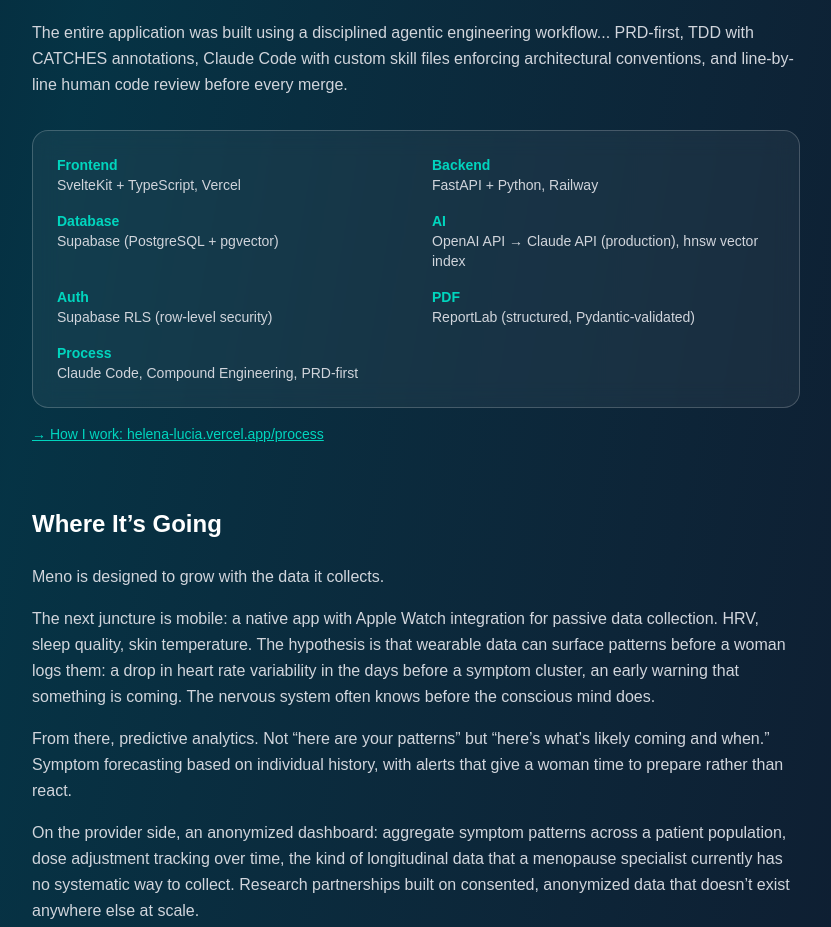
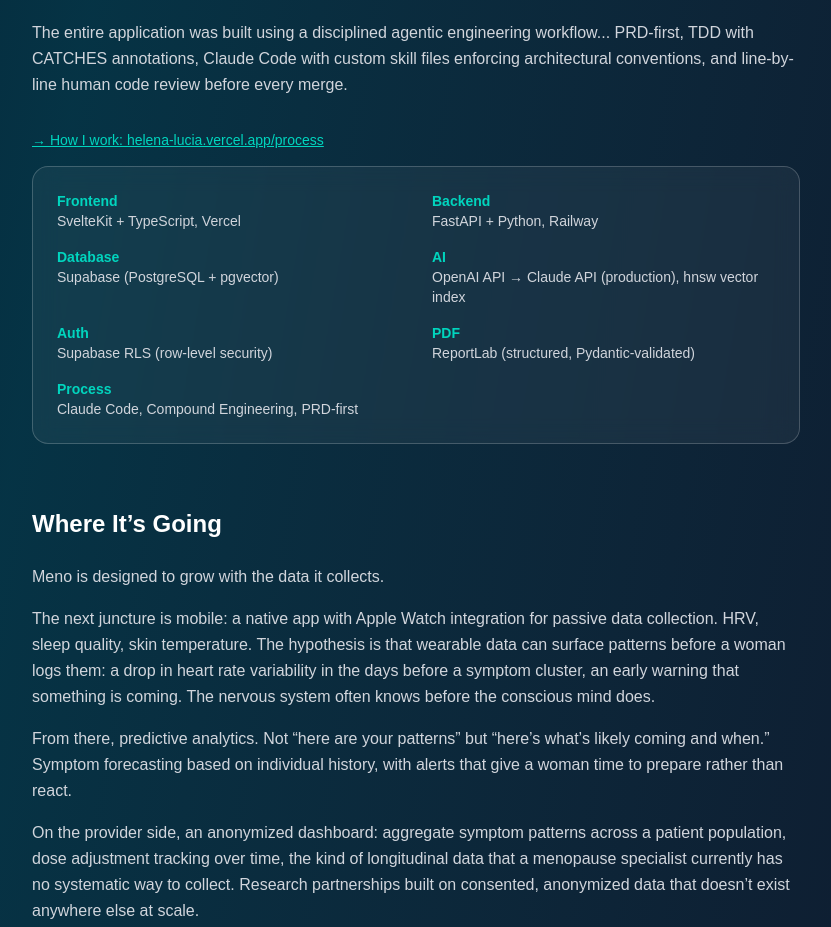
Before and after one commit to helenakristina/helena-portfolio, a Next.js app: page /meno in a window 1280 px wide. Shown: the part 5700-6627 px from the top of the page, without its empty margins (224-1055 px from the left). Built offline with nearby package versions, Linux system fonts and the light colour scheme.

Commit message:
fix(meno): move process link to above tech stack callout

```diff
--- a/src/app/meno/page.tsx
+++ b/src/app/meno/page.tsx
@@ -200,8 +200,17 @@
             </p>
           </div>
 
+          <p className="mt-8 text-sm">
+            <a
+              href="/process"
+              className="text-teal-400 hover:text-teal-300 underline"
+            >
+              &rarr; How I work: helena-lucia.vercel.app/process
+            </a>
+          </p>
+
           {/* Tech stack callout */}
-          <div className="backdrop-blur-md bg-white/5 border border-white/20 rounded-2xl p-6 mt-8">
+          <div className="backdrop-blur-md bg-white/5 border border-white/20 rounded-2xl p-6 mt-4">
             <div className="grid grid-cols-2 gap-x-8 gap-y-4 text-sm">
               <div>
                 <p className="text-teal-400 font-semibold">Frontend</p>
@@ -234,14 +243,6 @@
             </div>
           </div>
 
-          <p className="mt-4 text-sm">
-            <a
-              href="/process"
-              className="text-teal-400 hover:text-teal-300 underline"
-            >
-              &rarr; How I work: helena-lucia.vercel.app/process
-            </a>
-          </p>
         </div>
 
         {/* 7. Where It's Going */}
```
